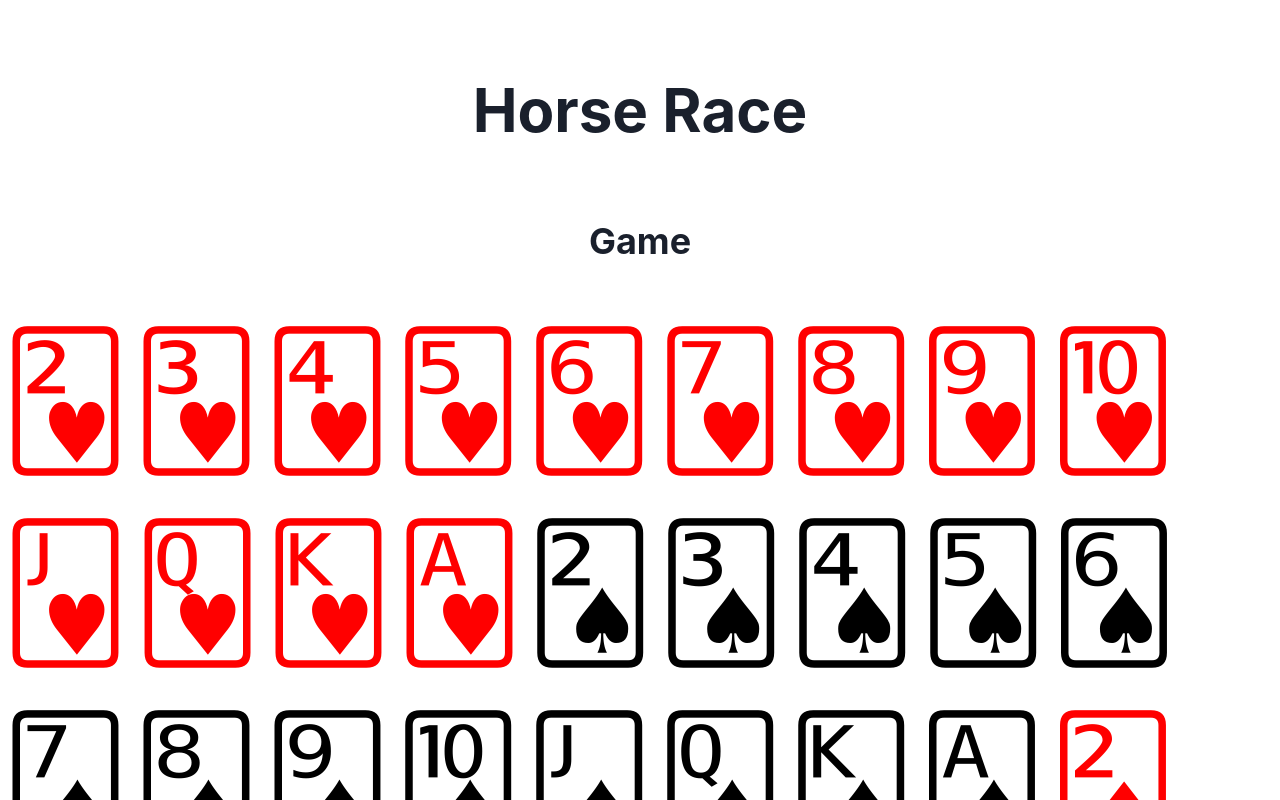
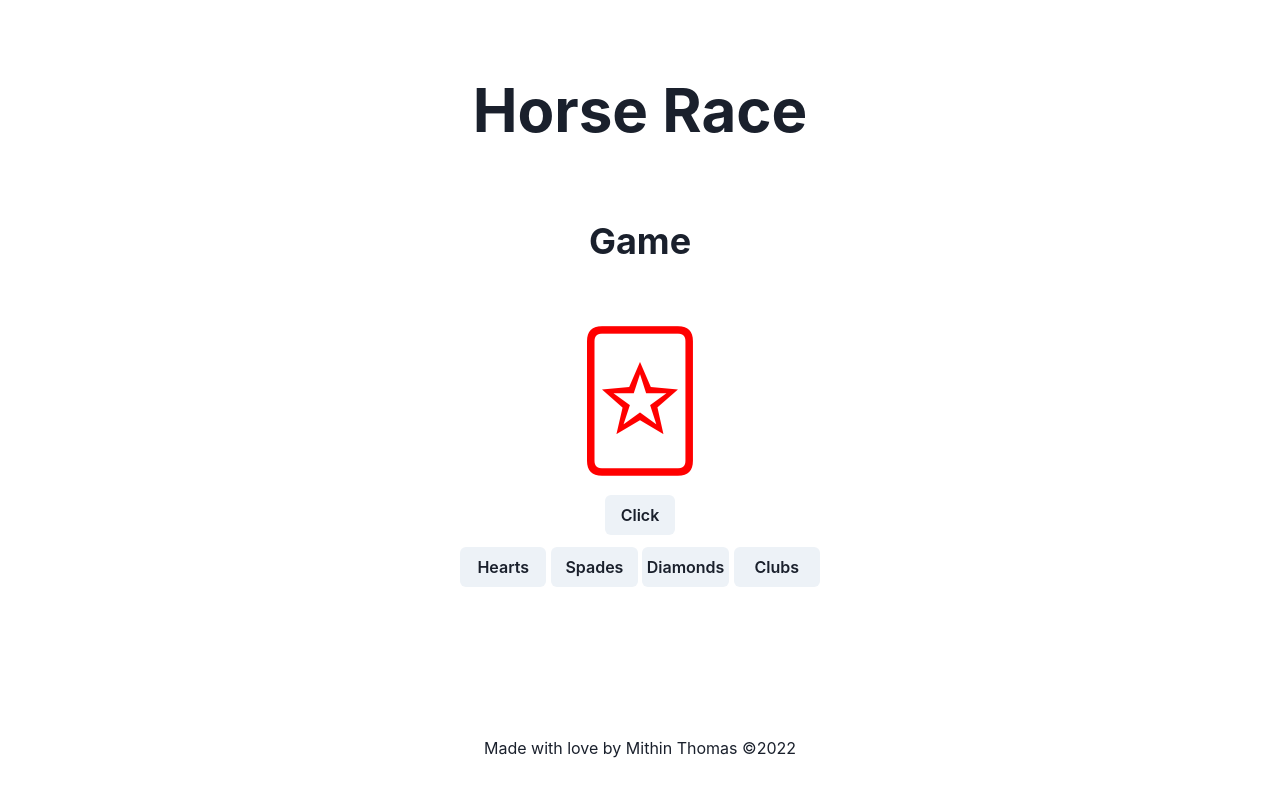
Before and after one commit to mithintv/horse-race, a Next.js app: page / in a window 1280 px wide. Both pictures are taken after a click on the button "Next". Shown: the top 800 px of the page. Built offline with nearby package versions, Linux system fonts and the light colour scheme.

Commit message:
random card function

```diff
--- a/src/components/Card.tsx
+++ b/src/components/Card.tsx
@@ -1,9 +1,9 @@
 import { useState, useEffect } from "react";
 
-import { hearts, spades, diamonds, clubs } from "../models/deck";
+import { hearts, spades, diamonds, clubs, joker } from "../models/deck";
 
 export const Card = (props: {
-  suit: typeof hearts | typeof spades | typeof diamonds | typeof clubs;
+  suit: typeof hearts | typeof spades | typeof diamonds | typeof joker;
   card: string;
 }) => {
   const [color, setColor] = useState("red");
--- a/src/components/Game.tsx
+++ b/src/components/Game.tsx
@@ -1,7 +1,7 @@
-import { useContext, useRef } from "react";
+import { useState, useContext, useRef } from "react";
 import AppContext from "../context/app-context";
 import { Card } from "./Card";
-import { hearts, spades, diamonds, clubs } from "../models/deck";
+import { hearts, spades, diamonds, clubs, joker } from "../models/deck";
 
 import { Button, Flex, Heading } from "@chakra-ui/react";
 
@@ -21,26 +21,39 @@ export default function Game() {
     ctx.setWinner(target.name);
   };
 
+  const [random, setRandom] = useState(<Card suit={joker} card={"Joker"} />);
+
+  const randomCard = () => {
+    const suits = [hearts, spades, diamonds, clubs];
+    const randomSuit = Math.floor(Math.random() * suits.length);
+    const cards = [
+      "Two",
+      "Three",
+      "Four",
+      "Five",
+      "Six",
+      "Seven",
+      "Eight",
+      "Nine",
+      "Ten",
+      "Jack",
+      "Queen",
+      "King",
+      "Ace",
+    ];
+    const randomCard = Math.floor(Math.random() * cards.length);
+    setRandom(<Card suit={suits[randomSuit]} card={cards[randomCard]} />);
+  };
+
   return (
     <Flex align={"center"} flexDir={"column"} justify={"center"}>
       <Heading as={"h2"} size="xl" mb={10} textAlign={"center"}>
         Game
       </Heading>
       <Flex wrap="wrap" flexDir="row">
-        {Array.from(hearts).map((card) => {
-          return <Card suit={hearts} card={card[0]} />;
-        })}
-        {Array.from(spades).map((card) => {
-          return <Card suit={spades} card={card[0]} />;
-        })}
-        {Array.from(diamonds).map((card) => {
-          return <Card suit={diamonds} card={card[0]} />;
-        })}
-        {Array.from(clubs).map((card) => {
-          return <Card suit={clubs} card={card[0]} />;
-        })}
+        {random}
       </Flex>
-      <Button>Click</Button>
+      <Button onClick={randomCard}>Click</Button>
       <Flex justifyContent={"space-between"}>
         <Button
           onClick={clickHandler.bind(heartsRef)}
--- a/src/models/deck.tsx
+++ b/src/models/deck.tsx
@@ -58,3 +58,5 @@ export const clubs = new Map([
   ["King", "🃞"],
   ["Ace", "🃑"],
 ]);
+
+export const joker = new Map([["Joker", "🃟"]]);
```
